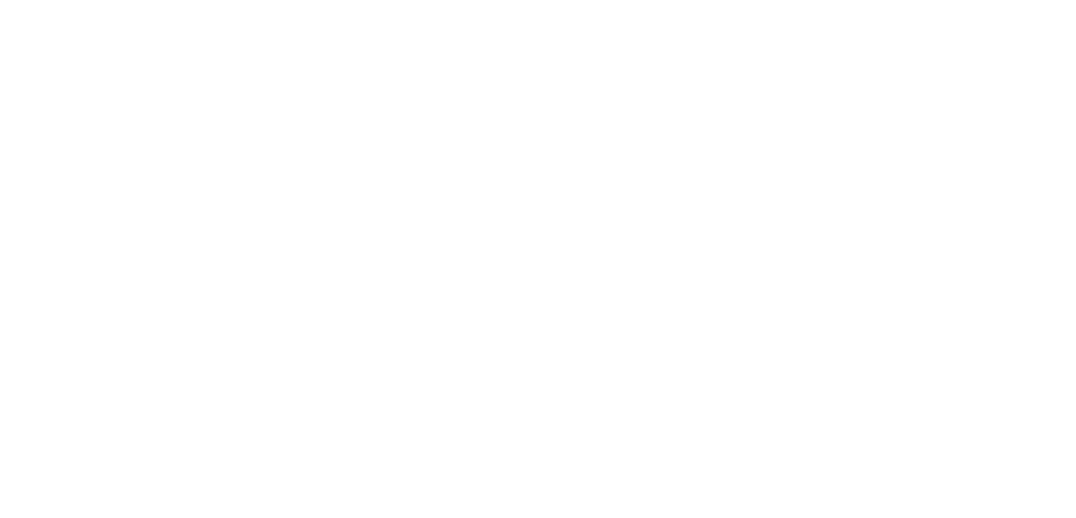
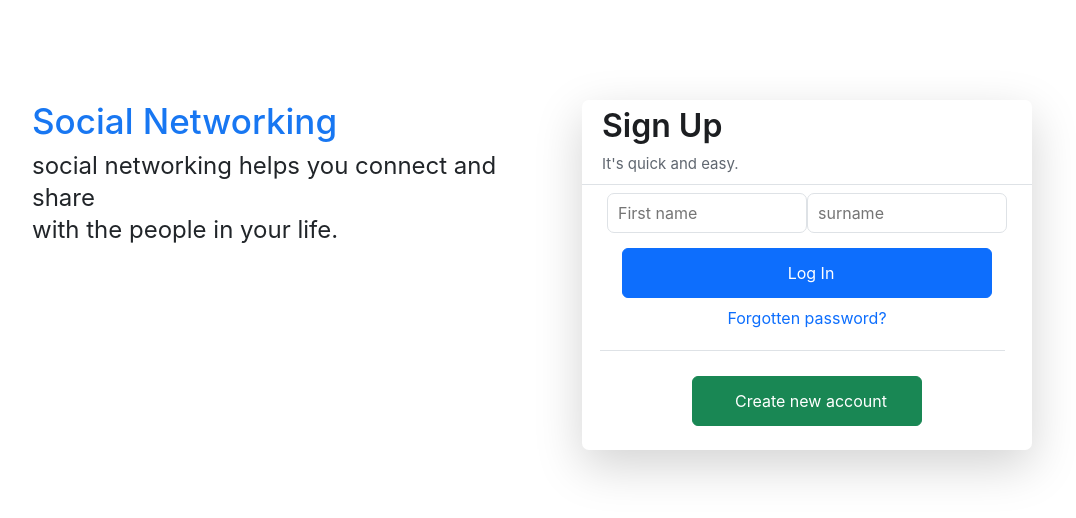
Before and after one commit to ravindarsahani3183/social-Networking, a React (Create React App) app: page /signup in a window 1280 px wide. Before the commit this address had no page. Shown: the top 518 px of the page, without its empty margins (108-1184 px from the left). Built offline with nearby package versions, Linux system fonts and the light colour scheme.

Commit message:
active link add

```diff
--- a/src/Account/Login.js
+++ b/src/Account/Login.js
@@ -17,7 +17,7 @@
               <Link className='Login-link ' to="/"><span className='Loginlink '>Forgotten password?</span></Link>
             </div>
             <div className='border-bottom border-login '></div>
-            <button type='submit' className='btn btn-success login-create1 '><Link className='Login-link ' to="/"><span className='Loginlink text-white'>Create new account</span></Link></button>
+            <button type='submit' className='btn btn-success login-create1 '><Link className='Login-link ' to="/SignUp"><span className='Loginlink text-white'>Create new account</span></Link></button>
           </form>
         </div>
     </div>
--- /dev/null
+++ b/src/Account/SignUp.js
@@ -0,0 +1,34 @@
+import React from 'react'
+import './signup.css';
+import { Link } from 'react-router-dom';
+const SignUp = () => {
+  return (
+    <div>
+      <div className='signup'>
+        <div>
+          <h1 className='Login-heading'>Social Networking</h1>
+          <p className='Login-para'>social networking helps you connect and share<br/> with the people in your life.</p>
+        </div>
+        <div className='shadow-lg signup-form'>
+          <form>
+            <div>
+                <h2 className='signup-heading1'>Sign Up</h2>
+                <small className='signup-para1'>It's quick and easy.</small>
+            </div>
+            <div className='border-bottom mt-2 mb-2'></div>
+            <input type='text' placeholder='First name' className='signup-input border'></input>
+            <input type='text' placeholder='surname' className='signup-input border'></input>
+            <button type='submit' className='btn btn-primary login-input '>Log In</button>
+            <div className='mt-2'>
+              <Link className='Login-link ' to="/"><span className='Loginlink '>Forgotten password?</span></Link>
+            </div>
+            <div className='border-bottom border-login '></div>
+            <button type='submit' className='btn btn-success login-create1 '><Link className='Login-link ' to="/SignUp"><span className='Loginlink text-white'>Create new account</span></Link></button>
+          </form>
+        </div>
+      </div>
+    </div>
+  )
+}
+
+export default SignUp
--- /dev/null
+++ b/src/Account/signup.css
@@ -0,0 +1,39 @@
+.signup{
+    display: flex;
+    justify-content: center;
+    padding-top: 100px;
+    gap: 50px;
+}
+.signup-form{
+    width: 450px;
+    height: 350px;
+    border: 1px solid 1px;
+    border-radius: 7px;
+}
+.signup-heading1{
+    display: flex;
+    text-align: left;
+    padding-left: 20px;
+    padding-top: 07px;
+    color: #1c1e21;
+    font-size: 32px;
+    line-height: 38px;
+    margin-bottom: 0;
+    font-weight: 600;
+
+}
+.signup-para1{
+    color: #606770;
+    font-size: 15px;
+    line-height: 24px;
+    display: flex;
+    text-align: left;
+    padding-left: 20px;
+    padding-top: 07px;
+}
+.signup-input{
+    width: 200px;
+    height: 40px;
+    padding-left: 10px;
+    border-radius: 7px;
+}
--- a/src/App.js
+++ b/src/App.js
@@ -3,25 +3,26 @@
 import Feed from './Feed/Feed';
 //import Post from './Feed/Post';
 import Home from './Home/Home';
-import ProfileInfo from './Feed/ProfileInfo';
+//import ProfileInfo from './Feed/ProfileInfo';
 //import Connection from './Connection/Connection';
 import EventHome from './Event/EventHome';
 import GroupHome from './Group/GroupHome';
 import { Notifications } from './Notifications/Notifications';
 import NewsBlog from './Latest News/NewsBlog';
 import Create from './Account/Create';
-import Accountsetting from './Setting/Accountsetting';
-import ChangePassword from './Setting/ChangePassword';
-import NotificationSetting from './Setting/NotificationSetting';
-import Privacy from './Setting/Privacy';
-import Communications from './Setting/Communications';
-import Messaging from './Setting/Messaging';
-import CloseAccount from './Setting/CloseAccount';
+//import Accountsetting from './Setting/Accountsetting';
+//import ChangePassword from './Setting/ChangePassword';
+//import NotificationSetting from './Setting/NotificationSetting';
+//import Privacy from './Setting/Privacy';
+//import Communications from './Setting/Communications';
+//import Messaging from './Setting/Messaging';
+//import CloseAccount from './Setting/CloseAccount';
 import SettingSidebar from './Setting/SettingSidebar';
 import { useContext, useEffect, useState } from 'react';
 import {UserContext} from './context/UserContext';
 import Setting from './Setting/Setting';
 import Login from './Account/Login';
+import SignUp from './Account/SignUp';
 //import Story from './Story/Story';
 
 function App() {
@@ -54,6 +55,7 @@
         <Route path="/notifications" element={<Notifications/>} />
         <Route path="/create" element={<Create/>} />
         <Route path="/Login" element={<Login/>} />
+        <Route path="/signup" element={<SignUp/>} />
         <Route path="/Accountsetting" element={<Setting route="Accountsetting"/>} />
         <Route path="/changepassword" element={<Setting route="changepassword"/>} />
         <Route path="/notificationSetting" element={<Setting route="notificationSetting"/>} />
--- a/src/Feed/Post.js
+++ b/src/Feed/Post.js
@@ -10,6 +10,7 @@
 import {CgFileDocument} from 'react-icons/cg';
 import './Post.css';
 function Post() {
+
   return (
     <>
     <div className='Post shadow-lg'>
--- a/src/Feed/ProfileHeader.js
+++ b/src/Feed/ProfileHeader.js
@@ -3,8 +3,14 @@
 import { BsFillBriefcaseFill } from 'react-icons/bs';
 import { CiLocationOn } from 'react-icons/ci';
 import {FcCalendar } from 'react-icons/fc';
-import { Link } from 'react-router-dom';
+import { useLocation, NavLink } from 'react-router-dom';
+import { useEffect,useState } from 'react';
 const ProfileHeader = () => {
+  const location = useLocation();
+  const [url, setUrl] = useState(null);
+  useEffect(() => {
+    setUrl(location.pathname);
+  }, [location])
   return (
   <div className='ProfileHeader shadow-lg'>
        <div className='ProfileHeaderImgSection'>
@@ -35,19 +41,19 @@
         <nav>
          <ul className='profilelink-ul'>
           <li className='profilelink-li'>
-           <Link className='listItem feedHome ' to="/Post">Post</Link>
+           <NavLink className={(url === "/Feed" ?"underline" : "listItem feedHome")} activeClassName="active" to="/Post">Post</NavLink>
           </li>
           <li className='profilelink-li'>
-           <Link className='listItem feedHome ms-5' to="/ProfileInfo">About</Link>
+           <NavLink className='listItem feedHome ms-5' activeClassName="active" to="/ProfileInfo">About</NavLink>
           </li>
           <li className='profilelink-li'>
-           <Link className='listItem feedHome ms-5' to="/Connection">Connections</Link>
+           <NavLink className='listItem feedHome ms-5' activeClassName="active" to="/Connection">Connections</NavLink>
           </li>
           <li className='profilelink-li'>
-           <Link className='listItem feedHome ms-5' to="/Media">Media</Link>
+           <NavLink className='listItem feedHome ms-5' activeClassName="active" to="/Media">Media</NavLink>
           </li>
           <li className='profilelink-li'>
-           <Link className='listItem feedHome ms-5' to="/Video">Videos</Link>
+           <NavLink className='listItem feedHome ms-5' activeClassName="active" to="/Video">Videos</NavLink>
           </li>
          </ul>
          </nav>
--- a/src/Feed/ProfileInfo.css
+++ b/src/Feed/ProfileInfo.css
@@ -136,3 +136,14 @@
 .interest-icon-heading:hover{
     color:#0f6fec
 }
+
+.active {
+    color: rgb(48, 48, 234);
+    text-decoration: none;
+  }
+
+.underline{
+text-decoration: none;
+color: rgb(48, 48, 234)aqua;
+font-weight: 500;
+  }
```
